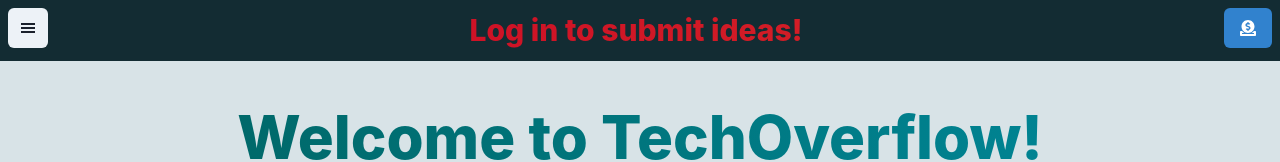
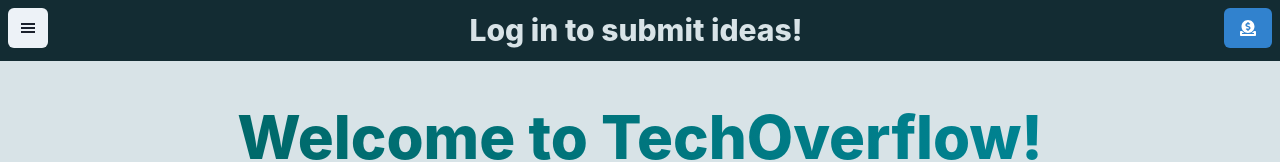
Before and after one commit to toTOEro/techOverflow, a React (Create React App) app in the folder client/: page / in a window 1280 px wide. Shown: the top 162 px of the page. Built offline with nearby package versions, Linux system fonts and the light colour scheme; no server answers; the HTML template or start-up script is replaced by a standard one.

Commit message:
Updated coloring

```diff
--- a/client/src/components/Comment/index.js
+++ b/client/src/components/Comment/index.js
@@ -17,7 +17,7 @@
 
     return (
         <>
-            <Card key={_id} variant='outline' my='4'>
+            <Card key={_id} variant='outline' my='4' borderColor='teal' borderWidth='2px'>
                 <CardBody>
                     {content}
                 </CardBody>
--- a/client/src/components/HeaderNav/index.js
+++ b/client/src/components/HeaderNav/index.js
@@ -16,8 +16,7 @@
         ) : (
           <>
             <Text
-              bgGradient="linear(to-r, #CE1226, #D21D26)"
-              bgClip="text"
+              textColor='#D8E3E7'
               fontSize="3xl"
               fontWeight="extrabold"
             >
--- a/client/src/pages/PostingDetail.js
+++ b/client/src/pages/PostingDetail.js
@@ -95,8 +95,10 @@
             <Box
               padding="10"
               border="1px"
-              borderColor="teal.100"
+              borderColor="teal"
               borderRadius="10"
+              borderWidth='2px'
+              marginBottom='1rem'
             >
               <Heading size="3xl" paddingBottom="5vh">
                 {" "}
@@ -129,7 +131,6 @@
             <Flex justify={"end"}>
               <RegisterButton postId={id} />
             </Flex>
-            <Divider my="3vh" />
             <Heading size="md" my="2vh">
               Comments
             </Heading>
```
